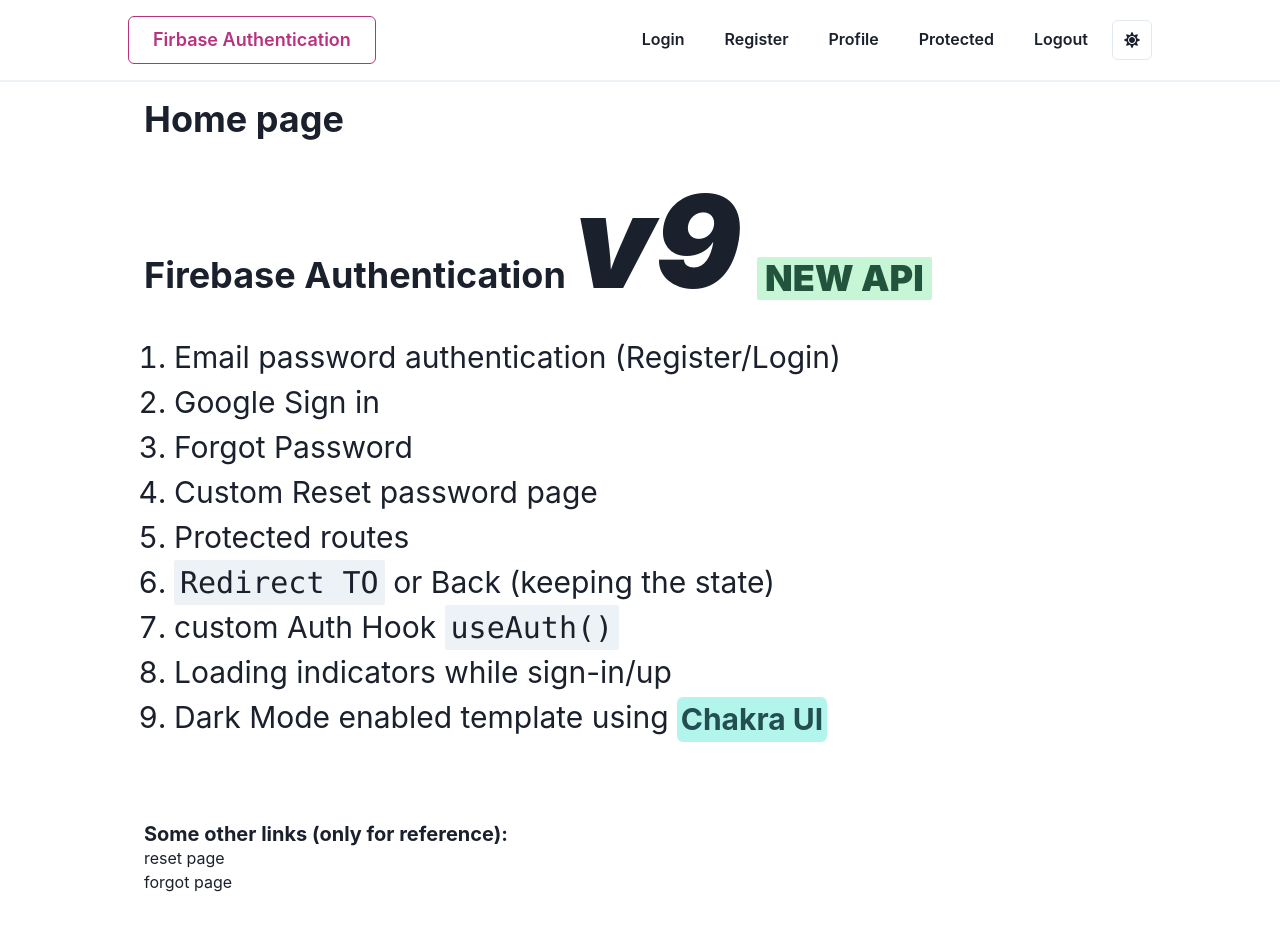
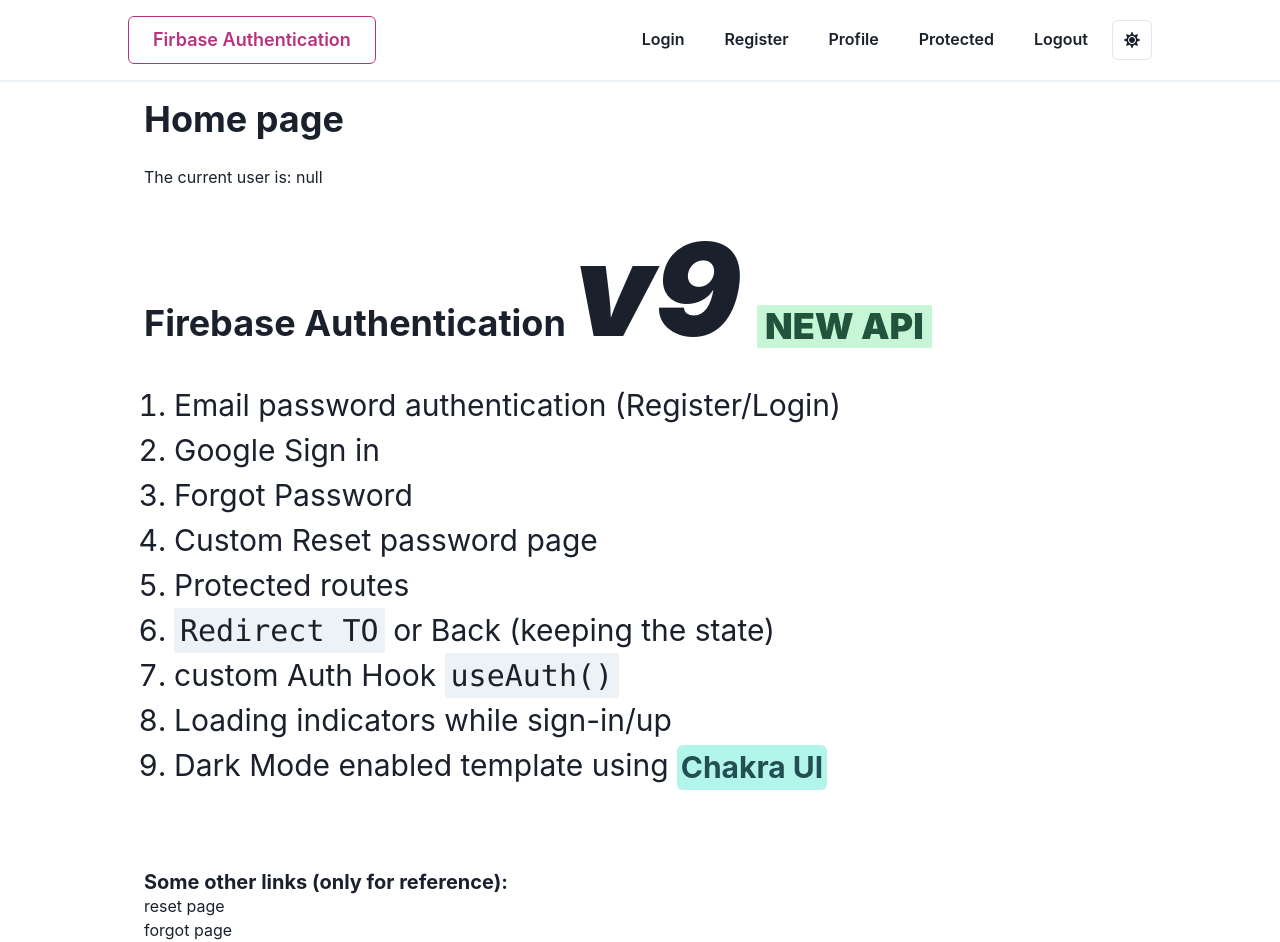
Before and after one commit to wowww/react-signup, a React (Create React App) app: page / in a window 1280 px wide. Before the commit the page ends 894 px from the top, so only its background shows below. Built offline with nearby package versions, Linux system fonts and the light colour scheme; no server answers.

Commit message:
docs. useAuth로 값 가져와서 currentUser 추가

```diff
--- a/src/pages/Homepage.jsx
+++ b/src/pages/Homepage.jsx
@@ -12,12 +12,15 @@
 import React from 'react'
 import { Layout } from '../components/Layout'
 import { Link } from 'react-router-dom'
+import { useAuth } from '../contexts/AuthContext'
 
 export default function Homepage() {
+  const { currentUser } = useAuth()
+
   return (
     <Layout>
       <Heading>Home page</Heading>
-      <Text my={6}></Text>
+      <Text my={6}>{`The current user is: ${currentUser}`}</Text>
 
       <Heading>
         Firebase Authentication
```
